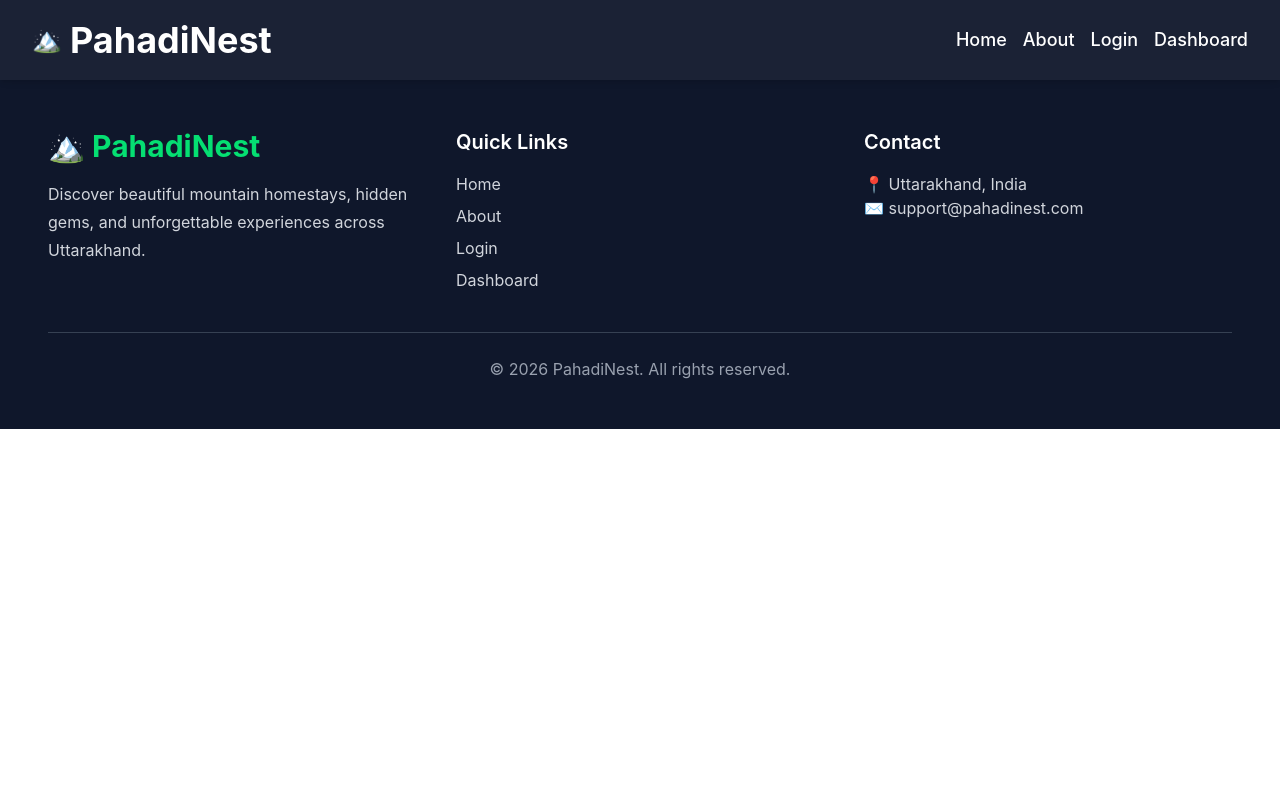
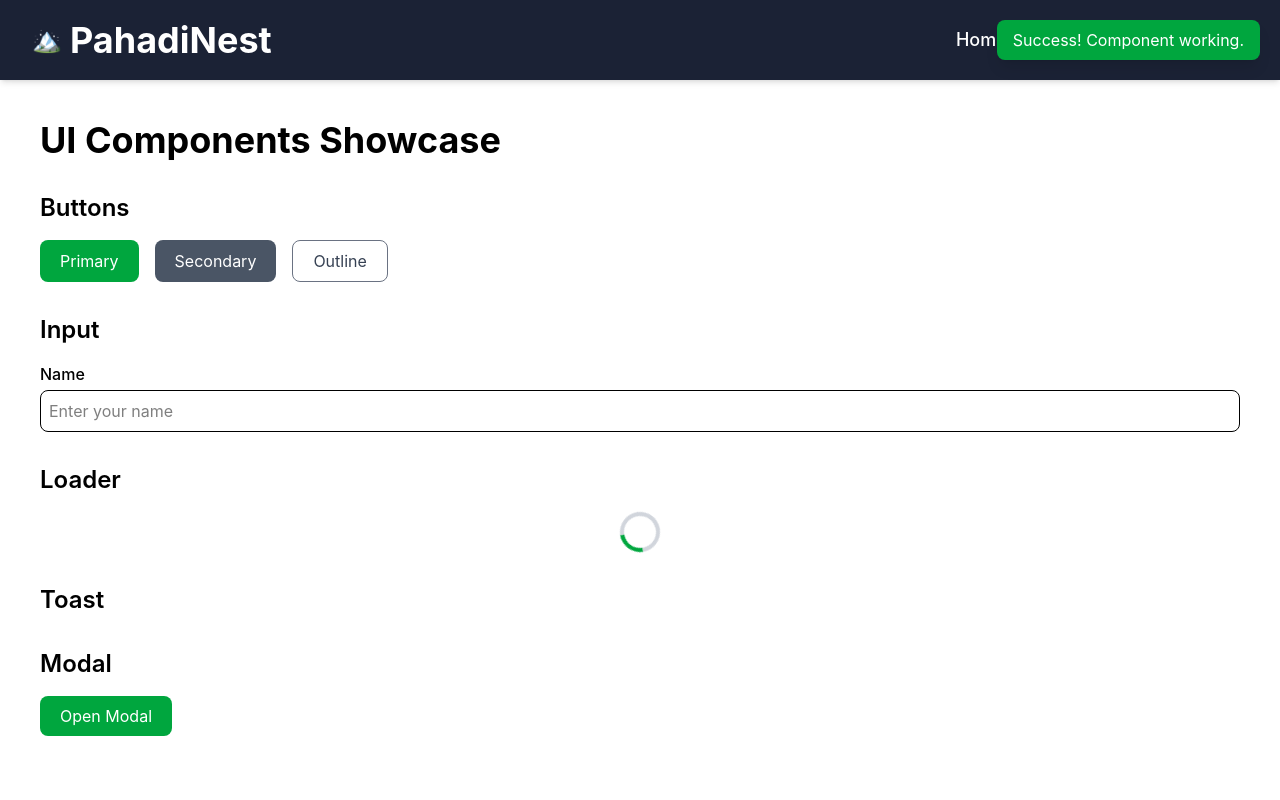
Before and after one commit to Darshitajoshi/PahadiNest, a React app in the folder frontend/: page /showcase in a window 1280 px wide. Shown: the top 800 px of the page. Built offline with nearby package versions, Linux system fonts and the light colour scheme; the HTML template or start-up script is replaced by a standard one.

Commit message:
feat: add reusable UI component library and showcase page

```diff
--- a/frontend/src/App.jsx
+++ b/frontend/src/App.jsx
@@ -1,12 +1,13 @@
-import { BrowserRouter, Routes, Route } from "react-router-dom"
+import { BrowserRouter, Routes, Route } from "react-router-dom";
 
-import Navbar from "./components/Navbar"
-import Footer from "./components/Footer"
+import Navbar from "./components/Navbar";
+import Footer from "./components/Footer";
 
-import Home from "./pages/Home"
-import About from "./pages/About"
-import Login from "./pages/Login"
-import Dashboard from "./pages/Dashboard"
+import Home from "./pages/Home";
+import About from "./pages/About";
+import Login from "./pages/Login";
+import Dashboard from "./pages/Dashboard";
+import Showcase from "./pages/Showcase";
 
 function App() {
   return (
@@ -24,12 +25,14 @@ function App() {
 
         <Route path="/dashboard" element={<Dashboard />} />
 
+        <Route path="/showcase" element={<Showcase />} />
+
       </Routes>
 
       <Footer />
 
     </BrowserRouter>
-  )
+  );
 }
 
-export default App
+export default App;
--- /dev/null
+++ b/frontend/src/components/ui/Button.jsx
@@ -0,0 +1,40 @@
+/**
+ * Button Component
+ * Props:
+ * - variant: primary, secondary, outline
+ * - size: sm, md, lg
+ * - disabled: boolean
+ * - onClick: function
+ */
+
+const Button = ({
+  children,
+  variant = "primary",
+  size = "md",
+  disabled = false,
+  onClick,
+}) => {
+  const variants = {
+    primary: "bg-green-600 text-white",
+    secondary: "bg-gray-600 text-white",
+    outline: "border border-gray-500 text-gray-700",
+  };
+
+  const sizes = {
+    sm: "px-3 py-1",
+    md: "px-5 py-2",
+    lg: "px-7 py-3",
+  };
+
+  return (
+    <button
+      onClick={onClick}
+      disabled={disabled}
+      className={`${variants[variant]} ${sizes[size]} rounded-lg`}
+    >
+      {children}
+    </button>
+  );
+};
+
+export default Button;
--- /dev/null
+++ b/frontend/src/components/ui/Input.jsx
@@ -0,0 +1,41 @@
+/**
+ * Input Component
+ * Props:
+ * - label
+ * - placeholder
+ * - type
+ * - value
+ * - onChange
+ * - error
+ */
+
+const Input = ({
+  label,
+  placeholder,
+  type = "text",
+  value,
+  onChange,
+  error,
+}) => {
+  return (
+    <div className="flex flex-col gap-1">
+      <label className="font-medium">{label}</label>
+
+      <input
+        type={type}
+        placeholder={placeholder}
+        value={value}
+        onChange={onChange}
+        className="border p-2 rounded-lg"
+      />
+
+      {error && (
+        <span className="text-red-500 text-sm">
+          {error}
+        </span>
+      )}
+    </div>
+  );
+};
+
+export default Input;
--- /dev/null
+++ b/frontend/src/components/ui/Loader.jsx
@@ -0,0 +1,13 @@
+/**
+ * Loader Component
+ */
+
+const Loader = () => {
+  return (
+    <div className="flex justify-center items-center">
+      <div className="w-10 h-10 border-4 border-gray-300 border-t-green-600 rounded-full animate-spin"></div>
+    </div>
+  );
+};
+
+export default Loader;
--- /dev/null
+++ b/frontend/src/components/ui/Modal.jsx
@@ -0,0 +1,45 @@
+import { useEffect } from "react";
+
+/**
+ * Modal Component
+ * Props:
+ * - isOpen
+ * - onClose
+ * - title
+ * - children
+ */
+
+const Modal = ({ isOpen, onClose, title, children }) => {
+  useEffect(() => {
+    const handleEscape = (e) => {
+      if (e.key === "Escape") onClose();
+    };
+
+    window.addEventListener("keydown", handleEscape);
+
+    return () => {
+      window.removeEventListener("keydown", handleEscape);
+    };
+  }, [onClose]);
+
+  if (!isOpen) return null;
+
+  return (
+    <div className="fixed inset-0 bg-black/50 flex justify-center items-center">
+      <div className="bg-white p-6 rounded-xl w-96">
+        <h2 className="text-xl font-bold mb-4">{title}</h2>
+
+        {children}
+
+        <button
+          onClick={onClose}
+          className="mt-4 bg-red-500 text-white px-4 py-2 rounded"
+        >
+          Close
+        </button>
+      </div>
+    </div>
+  );
+};
+
+export default Modal;
--- /dev/null
+++ b/frontend/src/components/ui/Toast.jsx
@@ -0,0 +1,15 @@
+/**
+ * Toast Component
+ * Props:
+ * - message
+ */
+
+const Toast = ({ message }) => {
+  return (
+    <div className="fixed top-5 right-5 bg-green-600 text-white px-4 py-2 rounded-lg shadow-lg">
+      {message}
+    </div>
+  );
+};
+
+export default Toast;
--- /dev/null
+++ b/frontend/src/components/ui/index.js
@@ -0,0 +1,5 @@
+export { default as Button } from "./Button";
+export { default as Input } from "./Input";
+export { default as Modal } from "./Modal";
+export { default as Toast } from "./Toast";
+export { default as Loader } from "./Loader";
--- /dev/null
+++ b/frontend/src/pages/Showcase.jsx
@@ -0,0 +1,70 @@
+import { Button, Input, Modal, Toast, Loader } from "../components/ui";
+import { useState } from "react";
+
+const Showcase = () => {
+  const [showModal, setShowModal] = useState(false);
+
+  return (
+    <div className="p-10 space-y-8 min-h-screen">
+
+      <h1 className="text-4xl font-bold">
+        UI Components Showcase
+      </h1>
+
+      {/* Buttons */}
+      <div className="space-y-4">
+        <h2 className="text-2xl font-semibold">Buttons</h2>
+
+        <div className="flex gap-4">
+          <Button variant="primary">Primary</Button>
+          <Button variant="secondary">Secondary</Button>
+          <Button variant="outline">Outline</Button>
+        </div>
+      </div>
+
+      {/* Input */}
+      <div className="space-y-4">
+        <h2 className="text-2xl font-semibold">Input</h2>
+
+        <Input
+          label="Name"
+          placeholder="Enter your name"
+        />
+      </div>
+
+      {/* Loader */}
+      <div className="space-y-4">
+        <h2 className="text-2xl font-semibold">Loader</h2>
+
+        <Loader />
+      </div>
+
+      {/* Toast */}
+      <div className="space-y-4">
+        <h2 className="text-2xl font-semibold">Toast</h2>
+
+        <Toast message="Success! Component working." />
+      </div>
+
+      {/* Modal */}
+      <div className="space-y-4">
+        <h2 className="text-2xl font-semibold">Modal</h2>
+
+        <Button onClick={() => setShowModal(true)}>
+          Open Modal
+        </Button>
+
+        <Modal
+          isOpen={showModal}
+          onClose={() => setShowModal(false)}
+          title="Demo Modal"
+        >
+          <p>This is a sample modal component.</p>
+        </Modal>
+      </div>
+
+    </div>
+  );
+};
+
+export default Showcase;
```
